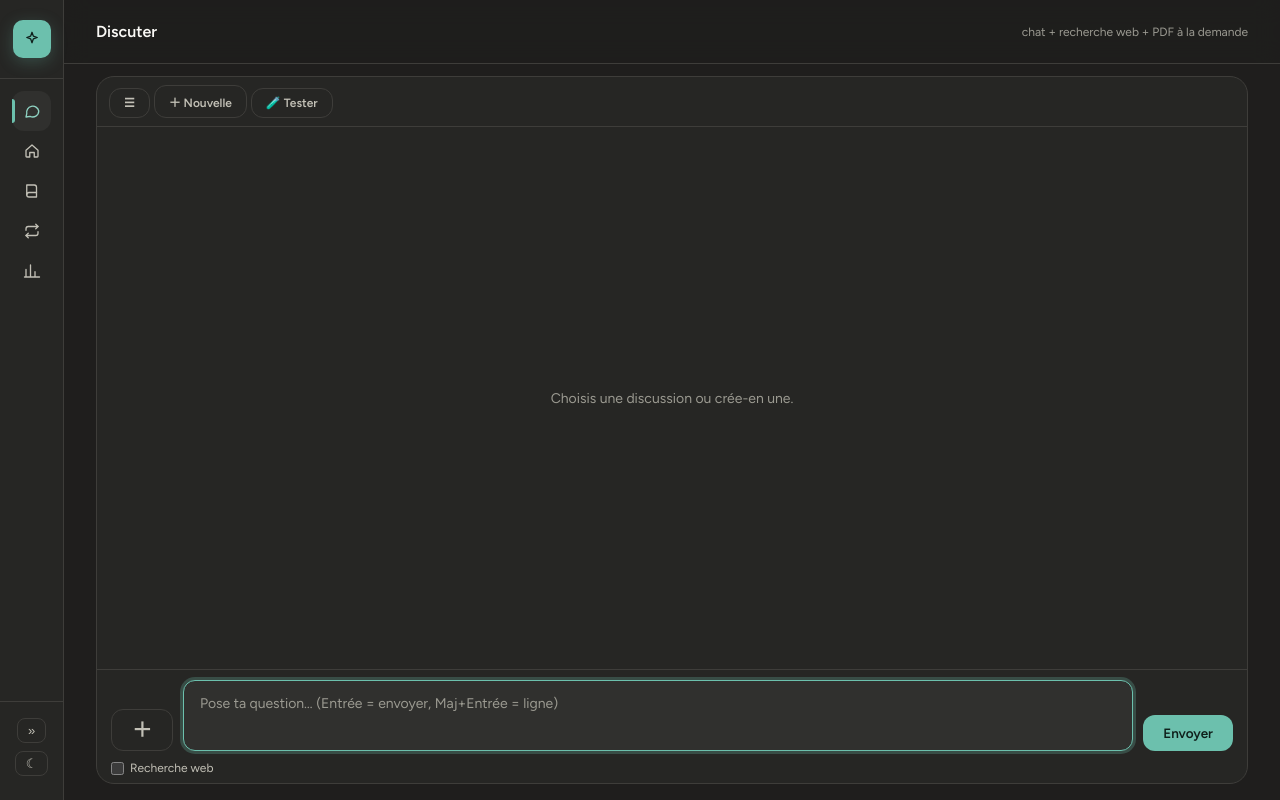
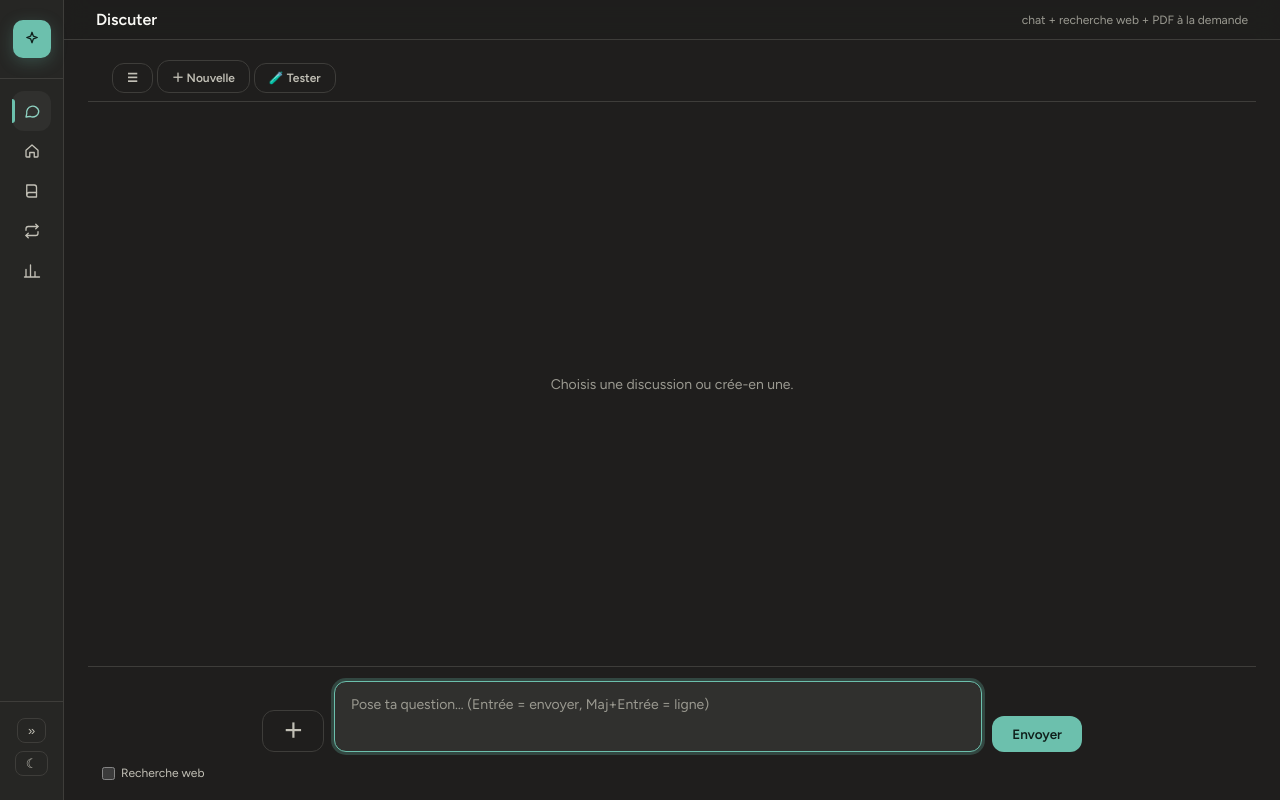
Before and after one commit to DJACK73/study-agent, a Flask app: page /discuter in a window 1280 px wide. Run offline with Flask 3, Linux system fonts and the light colour scheme; data that the repository does not hold is empty.

Commit message:
Discuter: zone de chat plein cadre, colonne centree (variable --chat-w)

```diff
--- a/templates/discuter.html
+++ b/templates/discuter.html
@@ -50,6 +50,18 @@
 .chat-input{padding:10px;gap:8px;}
 .conv-del{padding:8px;}
 }
+/* plein-cadre */
+:root{--chat-w:820px;--topbar-h:64px;}
+@media(min-width:861px){
+.page-content{max-width:none;padding:0;}
+.chat-wrap{height:calc(100vh - var(--topbar-h));gap:0;}
+.chat-main{border:none;border-radius:0;background:var(--bg);}
+.chat-bar{padding:8px 24px;}
+#msgs{padding-inline:max(24px,calc((100% - var(--chat-w))/2));}
+.chat-input{padding:14px max(24px,calc((100% - var(--chat-w))/2));}
+.msg.ai{max-width:100%;}
+.msg.user{max-width:70%;}
+}
 {% endblock %}
 {% block content %}
 <div class="chat-wrap collapsed">
```
